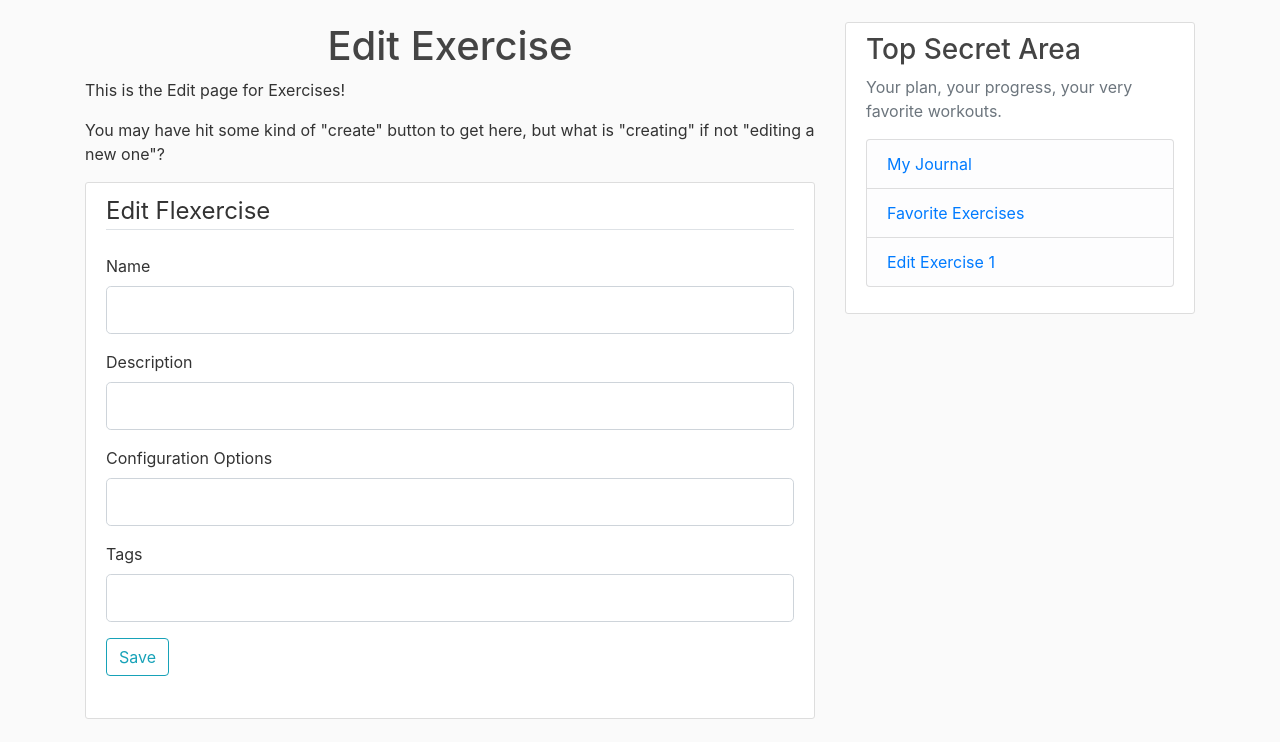
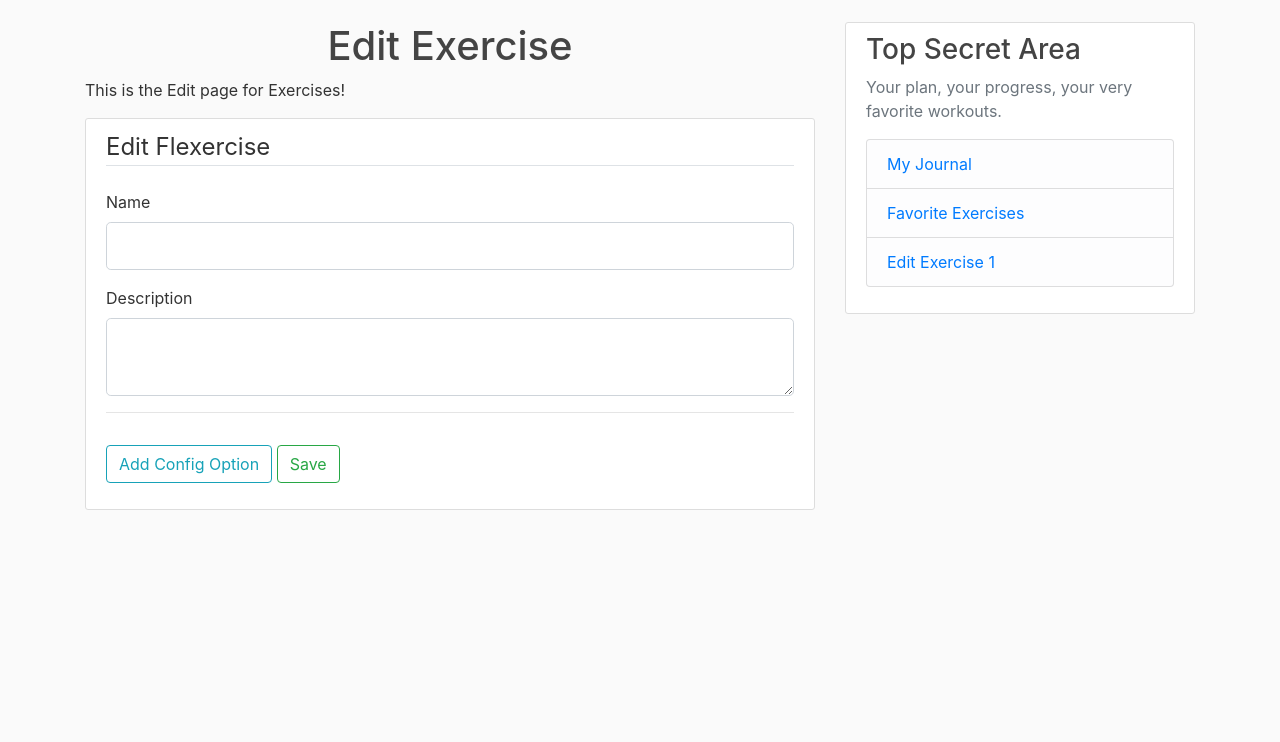
Before and after one commit to SamPearson/Flexatorium, a Flask app: page /exercises/edit in a window 1280 px wide. Shown: the part 58-800 px from the top of the page. Run offline with Flask 3, Linux system fonts and the light colour scheme; the visitor is signed in with stand-in values (Sample User, id 1); some libraries are stand-ins or nearby versions.

Commit message:
Working C&R for exercise crud, including a json blob of 'exercise configuration options'

```diff
--- a/website/exercise_routes.py
+++ b/website/exercise_routes.py
@@ -1,15 +1,19 @@
-from flask import Blueprint, render_template
+from flask import Blueprint, render_template, flash, redirect, url_for, request
 from flask_login import current_user, login_required
+from collections import defaultdict
 
 from .forms import EditExerciseForm
 
+from . import db
+from .models import Exercise
+
 exercises = Blueprint('exercises', __name__)
 
-from .dummy_data import *
 
 @exercises.route('/browse', methods=['GET', 'POST'])
 def browse():
-    return render_template("browse_exercises.html", user=current_user, exercise_data=sample_exercises)
+    user_exercises = Exercise.query.filter_by(owner_id=current_user.id)
+    return render_template("browse_exercises.html", user=current_user, exercise_data=user_exercises)
 
 
 @exercises.route('/favorites', methods=['GET', 'POST'])
@@ -24,6 +28,7 @@ def edit():
     form = EditExerciseForm()
     # send the exercise ID with the request when editing
     exercise_id = 1
+
     return render_template("edit_exercise.html", user=current_user, form=form, exercise_id=exercise_id)
 
 
@@ -31,4 +36,30 @@ def edit():
 @login_required
 def create():
     form = EditExerciseForm()
+
+    if form.validate_on_submit():
+        exercise = Exercise.query.filter_by(name=form.name.data).first()
+        if exercise:
+            flash('Email already registered', category='error')
+        else:
+            owner_id = current_user.id
+            name = form.name.data
+            description = form.description.data
+
+            config_blob = defaultdict(list)
+            for cfg_type, unit in zip(form.config_types, form.config_unit_names):
+                config_blob[cfg_type.data].append({
+                    'unit': unit.data,
+                    'value': None
+                })
+
+            config = config_blob
+            new_exercise = Exercise(owner_id=owner_id, name=name, description=description, config=config)
+
+            db.session.add(new_exercise)
+            db.session.commit()
+            flash(f'Exercise "{form.name.data}" created!', 'success')
+
+            return redirect( url_for('exercises.browse'))
+
     return render_template("edit_exercise.html", user=current_user, form=form, exercise_id=None)
--- a/website/forms.py
+++ b/website/forms.py
@@ -1,6 +1,7 @@
-from flask_wtf import FlaskForm
-from wtforms import StringField, PasswordField, SubmitField, BooleanField
-from wtforms.validators import DataRequired, Length, Email, EqualTo
+from flask_wtf import FlaskForm, Form
+from wtforms import StringField, PasswordField, SubmitField, BooleanField, IntegerField, FormField, FieldList, \
+    TextAreaField
+from wtforms.validators import DataRequired, Length, Email, EqualTo, Optional
 
 
 class SignupForm(FlaskForm):
@@ -27,10 +28,17 @@ class LoginForm(FlaskForm):
     submit_button = SubmitField('Log In')
 
 
+class ExerciseConfigField(Form):
+    name = StringField('Option Name')
+    value = IntegerField('Value', validators=[Optional()])
+
+
 class EditExerciseForm(FlaskForm):
     name = StringField('Name', validators=[DataRequired()])
-    description = StringField('Description')
-    config_options = StringField('Configuration Options')
-    tags = StringField('Tags')
+    description = TextAreaField('Description', validators=[Optional()])
+    config_types = FieldList(StringField())
+    config_unit_names = FieldList(StringField())
+
+    tags = StringField('Tags', validators=[Optional()])
 
     save_button = SubmitField('Save')
--- /dev/null
+++ b/website/static/edit_exercise.js
@@ -0,0 +1,27 @@
+
+
+$("body").on("click", ".delete-config-option-button", function() {
+    var count = parseInt( $('.config-options').attr("option-count") );
+    $(this).parents(".config-option-row").remove();
+    $('.config-options').attr("option-count", count - 1);
+})
+
+$(".add-config-option-button").click(function(){
+    var count = parseInt( $('.config-options').attr("option-count") );
+    newRow =
+        '<div class="form-group row config-option-row">' +
+        '<div class="col">' +
+          '<input name="config_types-' + count +
+          '" type="text" class="form-control" placeholder="Config Type (eg weight)">' +
+        '</div>' +
+        '<div class="col">' +
+          '<input name="config_unit_names-' + count +
+          '" type="text" class="form-control" placeholder="Unit Name (eg lbs)">' +
+        '</div>' +
+        '<div class="col">' +
+          '<button type="button" class="btn btn-danger delete-config-option-button">Remove</button>' +
+        '</div>' +
+      '</div>';
+    $('.config-options').append(newRow);
+    $('.config-options').attr("option-count", count + 1);
+});
--- a/website/templates/base.html
+++ b/website/templates/base.html
@@ -170,9 +170,6 @@
   </div>
 </main>
 
-
-
-
 <!-- Optional JS for bootstrap -->
 <script
   src="https://code.jquery.com/jquery-3.2.1.slim.min.js"
@@ -193,5 +190,8 @@
   type="text/javascript"
   src="{{ url_for('static', filename='index.js') }}"
 ></script>
+
+{% block javascript %}{% endblock %}
+
 </body>
 </html>
--- a/website/templates/edit_exercise.html
+++ b/website/templates/edit_exercise.html
@@ -7,16 +7,15 @@
 {% endif %}
 
 {% block content%}
-<h1 align="center">{{ action }} Exercise</h1>
+<h1 align="center" xmlns:inpur="http://www.w3.org/1999/html">{{ action }} Exercise</h1>
 <p>This is the {{ action }} page for Exercises!</p>
-<p>You may have hit some kind of "create" button to get here, but what is "creating" if not "editing a new one"?</p>
 
 
 <div class="content-section">
   <form method="POST">
     {{ form.hidden_tag() }}
     <fieldset class="form-group">
-      <legend class="border-bottom mb-4">Edit Flexercise</legend>
+      <legend class="border-bottom mb-4">{{ action }} Flexercise</legend>
 
 
       <div class="form-group">
@@ -49,40 +48,19 @@
 
       </div>
 
-      <div class="form-group">
-        {{ form.config_options.label(class="form-control-label") }}
-        {% if form.config_options.errors %}
-          {{ form.config_options(class="form-control form-control-lg is-invalid") }}
-          <div class="invalid-feedback">
-            {% for error in form.config_options.errors %}
-              <span>{{ error }}</span>
-            {% endfor %}
-          </div>
-        {% else %}
-          {{ form.config_options(class="form-control form-control-lg") }}
-        {% endif %}
+      <div class="form-group config-options" option-count=0>
 
       </div>
-
-      <div class="form-group">
-        {{ form.tags.label(class="form-control-label") }}
-        {% if form.tags.errors %}
-          {{ form.tags(class="form-control form-control-lg is-invalid") }}
-          <div class="invalid-feedback">
-            {% for error in form.tags.errors %}
-              <span>{{ error }}</span>
-            {% endfor %}
-          </div>
-        {% else %}
-          {{ form.tags(class="form-control form-control-lg") }}
-        {% endif %}
-
-      </div>
+      <hr>
 
 
 
+
+    </fieldset>
+
     <div class="form-group">
-      {{ form.save_button(class="btn btn-outline-info") }}
+      <button type="button" class="btn btn-outline-info add-config-option-button">Add Config Option</button>
+      {{ form.save_button(class="btn btn-outline-success") }}
     </div>
 
 
@@ -91,3 +69,10 @@
 
 
 {% endblock content %}
+
+{% block javascript %}
+<script
+  type="text/javascript"
+  src="{{ url_for('static', filename='edit_exercise.js') }}"
+></script>
+{% endblock %}
```
Also changed, not shown: website/models.py (+10 -7 lines), website/templates/browse_exercises.html (+7 -7 lines).
